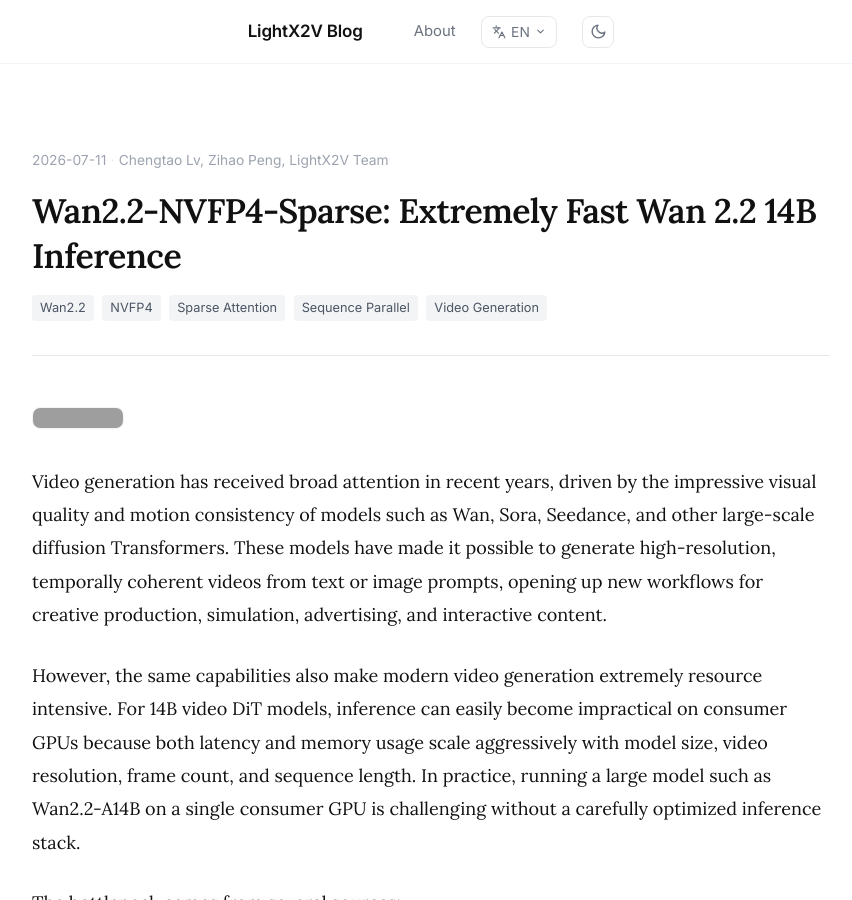
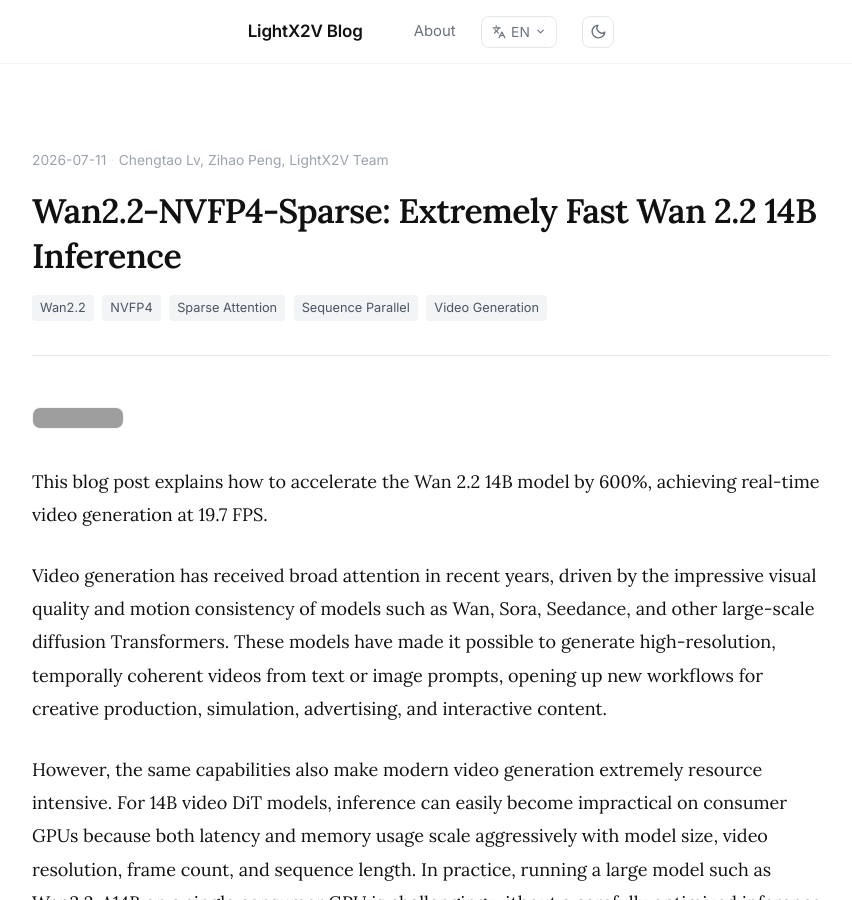
Before and after one commit to ModelTC/LightX2V-BLOG, a Jekyll site: the page built from _articles/Wan22-NVFP4-Sparse.md, in a window 1280 px wide and 900 px high. Shown: the whole window, without its empty margins (209-1061 px from the left). Built offline with Jekyll 4.4.1, drawn with Linux system fonts in a browser that asks for light colours; grey boxes are pictures that could not be loaded.

Commit message:
更新 Wan22-NVFP4-Sparse.md

```diff
--- a/_articles/Wan22-NVFP4-Sparse.md
+++ b/_articles/Wan22-NVFP4-Sparse.md
@@ -7,6 +7,8 @@ tags: [Wan2.2, NVFP4, Sparse Attention, Sequence Parallel, Video Generation]
 ---
 
 [![HuggingFace](https://img.shields.io/badge/HuggingFace-Wan2.2--NVFP4--Sparse-yellow)](https://huggingface.co/lightx2v/Wan2.2-NVFP4-Sparse)
+
+This blog post explains how to accelerate the Wan 2.2 14B model by 600%, achieving real-time video generation at 19.7 FPS.
 
 Video generation has received broad attention in recent years, driven by the impressive visual quality and motion consistency of models such as Wan, Sora, Seedance, and other large-scale diffusion Transformers. These models have made it possible to generate high-resolution, temporally coherent videos from text or image prompts, opening up new workflows for creative production, simulation, advertising, and interactive content.
 
```
